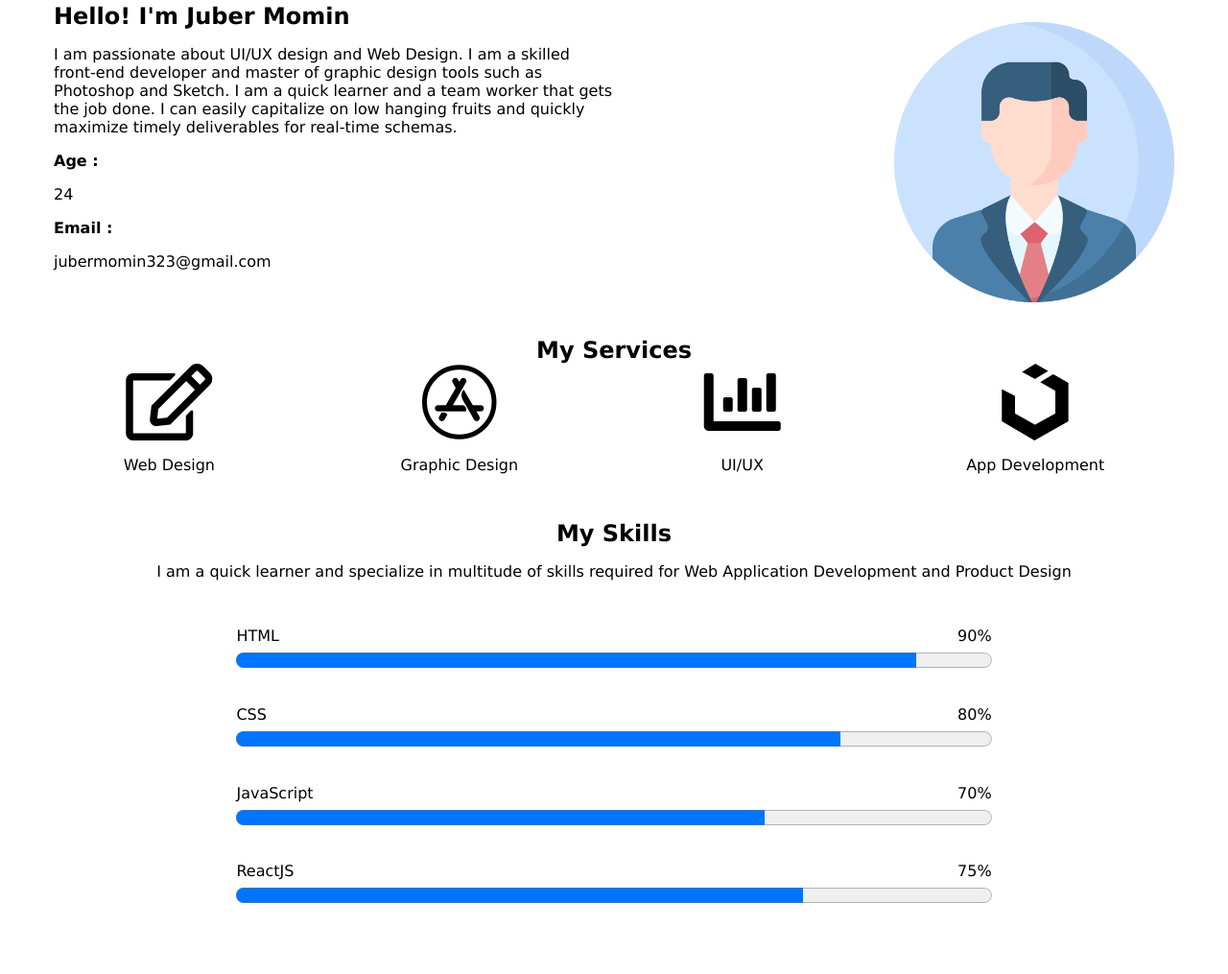
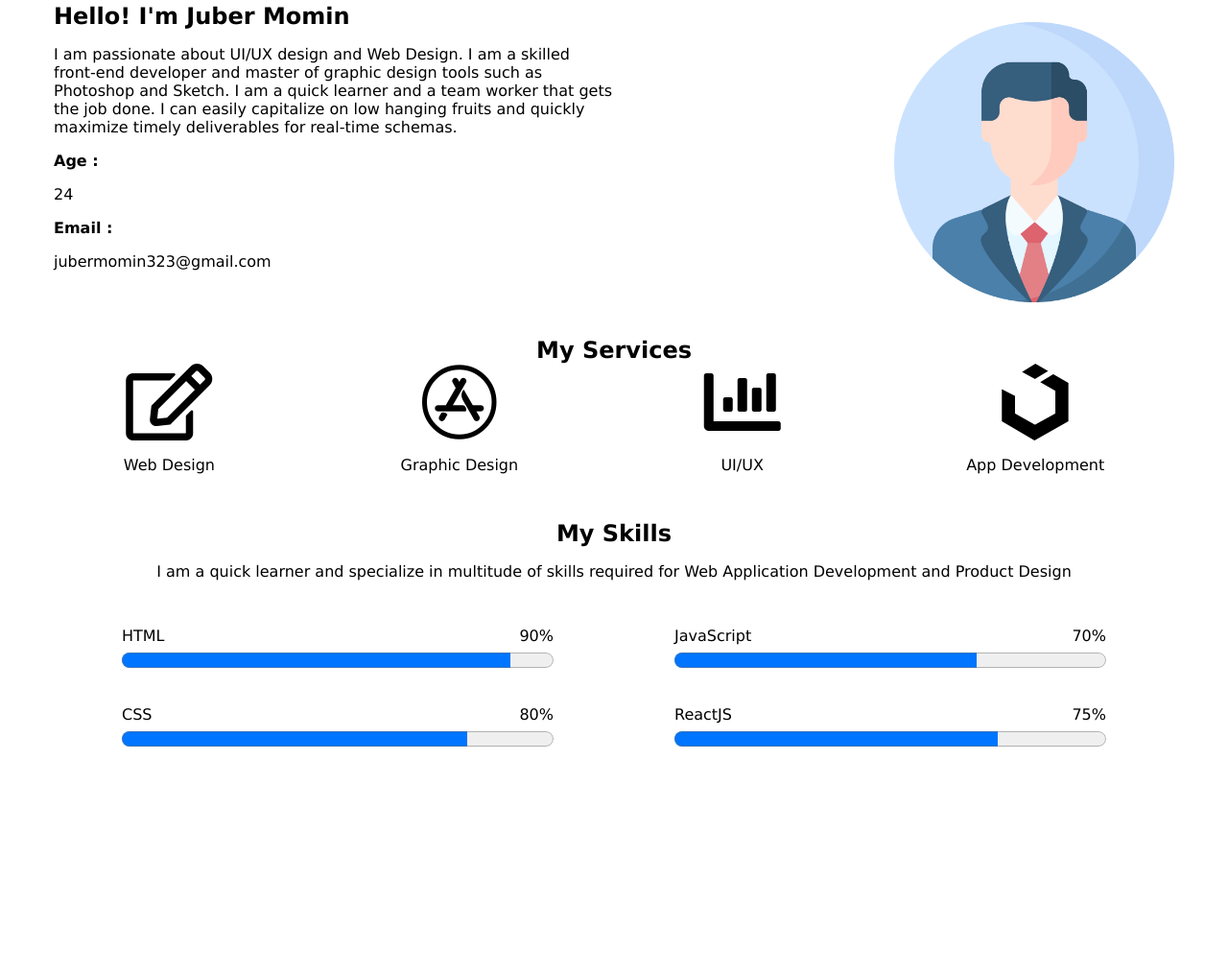
Before and after one commit to jubermominn323/responsive-cv, a plain HTML site: page index.html in a window 1280 px wide. Shown: the part 593-1608 px from the top of the page at 96% size. After the commit the page ends 1458 px from the top, so only its background shows below. Drawn offline with Linux system fonts and the light colour scheme.

Commit message:
progress bar updated

```diff
--- a/index.html
+++ b/index.html
@@ -75,6 +75,7 @@
                 for Web Application Development and Product Design
             </p>
             <div class="rating-container">
+                <div>
                 <div class="rating-box">
                     <div class="rating-text">
                         <span><label for="html">HTML</label></span>
@@ -93,6 +94,8 @@
                         <progress value="80" max="100"></progress>
                     </div>
                 </div>
+            </div>
+            <div>
                 <div class="rating-box">
                     <div class="rating-text">
                         <span><label for="html">JavaScript</label></span>
@@ -112,6 +115,7 @@
                     </div>
                 </div>
             </div>
+            </div>
         </section>
     </main>
 </body>
--- a/style.css
+++ b/style.css
@@ -164,9 +164,13 @@ header nav a{
       }
 
       .skills .rating-container{
-          width: 70%;
+          display: flex;
+          justify-content: space-around;
       }
 
+      .skills .rating-box .progress-bar progress{
+          width: 280px;
+      }
 }
 
 @media screen and (min-width:1024px){
@@ -185,4 +189,8 @@ header nav a{
     .about .about-img img{
         max-width: 50%;
     }
+
+    .skills .rating-box .progress-bar progress{
+        width: 450px;
+    }
 }
```
Lines whose indentation alone changed are shown as unchanged.
